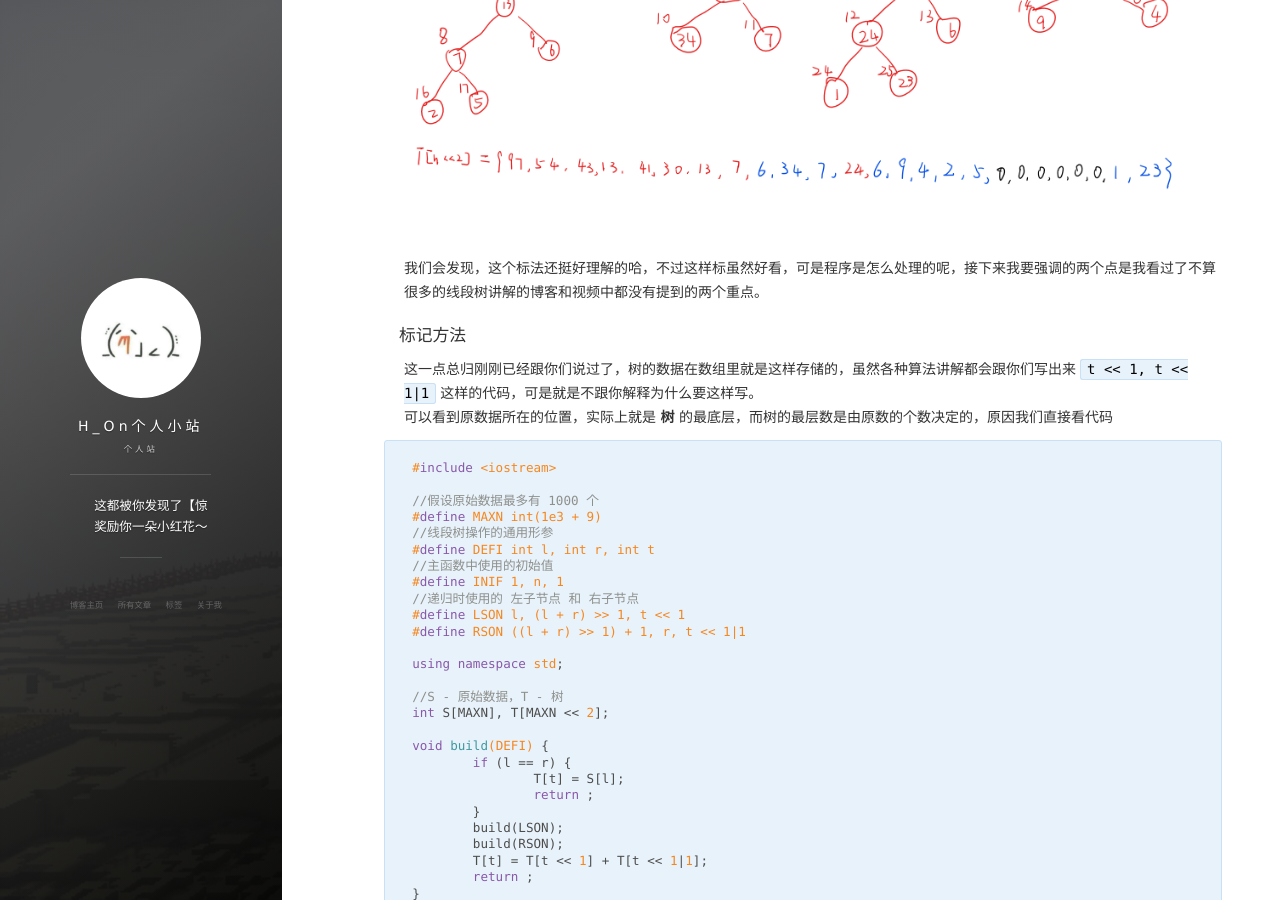
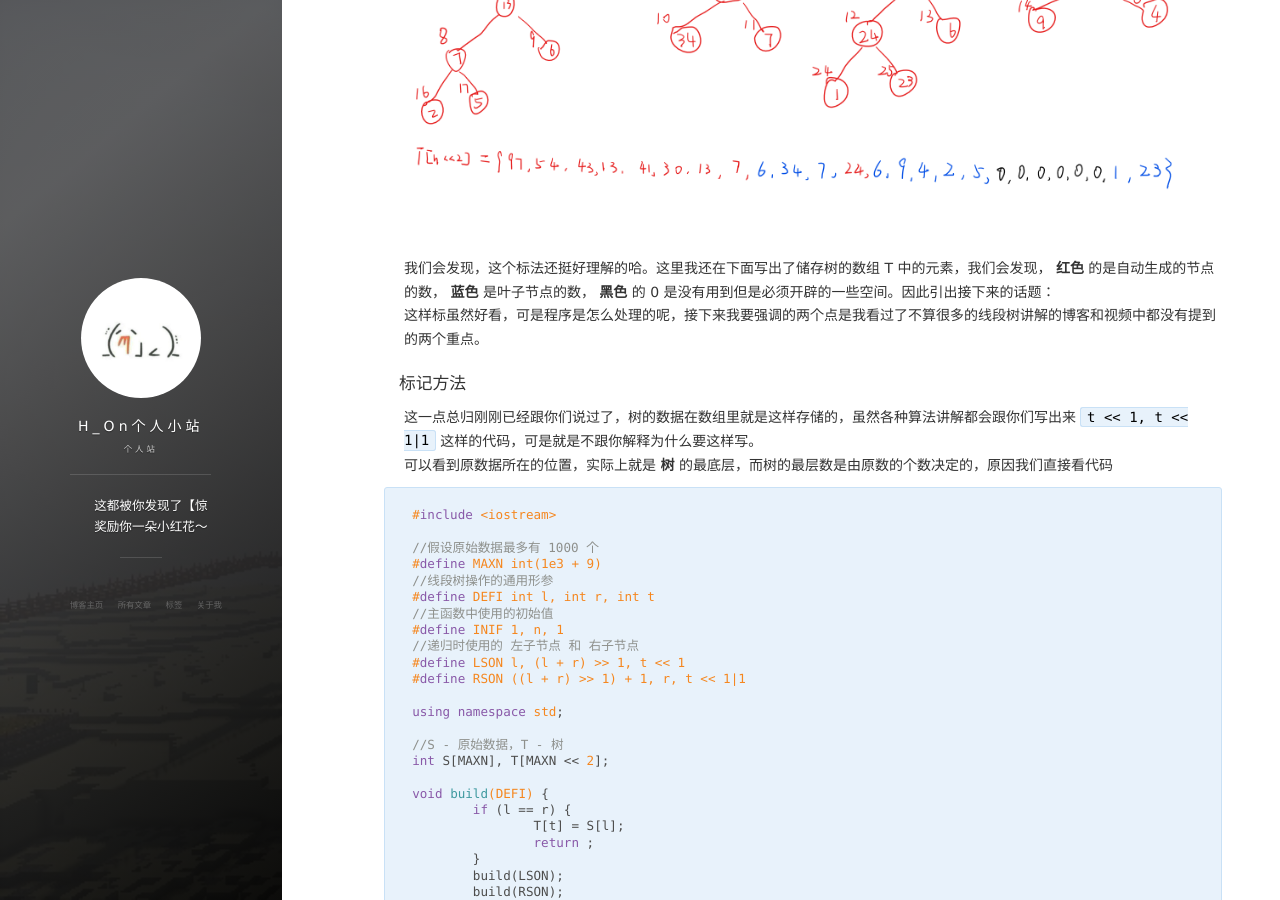
Before and after one commit to Hybrogen/Hybrogen.github.io, a Jekyll site: the page built from _posts/2019-09-15-SegmentTree.md, in a window 1280 px wide and 900 px high, scrolled down 1792 px. Built offline with Jekyll 4.4.1, drawn with Linux system fonts in a browser that asks for light colours; nearby versions of some CDN libraries; comment, search, counter and statistics services are not loaded.

Commit message:
线段树-1-优化

```diff
--- a/_posts/2019-09-15-SegmentTree.md
+++ b/_posts/2019-09-15-SegmentTree.md
@@ -37,7 +37,8 @@ tag: 算法
 
 ![线段树位置标记](/images/20190915/st2.png)
 
-我们会发现，这个标法还挺好理解的哈，不过这样标虽然好看，可是程序是怎么处理的呢，接下来我要强调的两个点是我看过了不算很多的线段树讲解的博客和视频中都没有提到的两个重点。
+我们会发现，这个标法还挺好理解的哈。这里我还在下面写出了储存树的数组 T 中的元素，我们会发现， **红色** 的是自动生成的节点的数， **蓝色** 是叶子节点的数， **黑色** 的 0 是没有用到但是必须开辟的一些空间。因此引出接下来的话题：<br>
+这样标虽然好看，可是程序是怎么处理的呢，接下来我要强调的两个点是我看过了不算很多的线段树讲解的博客和视频中都没有提到的两个重点。
 
 #### 标记方法
 这一点总归刚刚已经跟你们说过了，树的数据在数组里就是这样存储的，虽然各种算法讲解都会跟你们写出来 `t << 1, t << 1|1` 这样的代码，可是就是不跟你解释为什么要这样写。<br>
```
